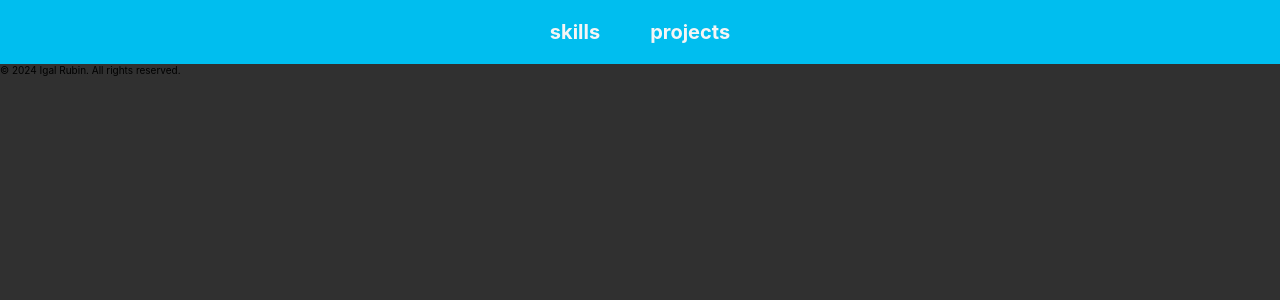
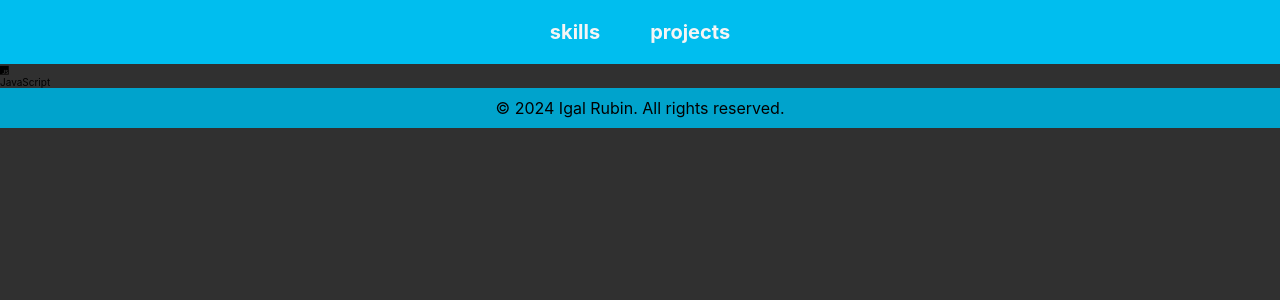
Before and after one commit to rubinigal/MyPortfolio, a React (Vite) app: page / in a window 1280 px wide. Shown: the top 300 px of the page. Built offline with nearby package versions, Linux system fonts and the light colour scheme.

Commit message:
added Skills section

```diff
--- a/index.html
+++ b/index.html
@@ -2,7 +2,7 @@
 <html lang="en">
   <head>
     <meta charset="UTF-8" />
-    <link rel="icon" type="image/svg+xml" href="/vite.svg" />
+    <link rel="stylesheet" href="https://cdnjs.cloudflare.com/ajax/libs/font-awesome/6.0.0/css/all.min.css">
     <meta name="viewport" content="width=device-width, initial-scale=1.0" />
     <title>Igal Rubin's Portfolio</title>
   </head>
--- a/src/App.tsx
+++ b/src/App.tsx
@@ -1,7 +1,7 @@
 //import { useState } from 'react'
 import Navbar from "./components/Navbar"
 import Footer from "./components/Footer"
-//import './App.css'
+import SkillsSection from "./components/SkillsSection"
 
 function App() {
 
@@ -10,6 +10,7 @@ function App() {
   return (
     <>
      <Navbar tabs={navList} />
+     <SkillsSection id={navList[0]} />
      <Footer/>
     </>
   )
--- a/src/components/Footer.tsx
+++ b/src/components/Footer.tsx
@@ -3,7 +3,9 @@ import '../styles/Footer.css'
 function Footer() {
 
     return(
-        <p>© 2024 Igal Rubin. All rights reserved.</p>
+        <footer>
+            <p>© 2024 Igal Rubin. All rights reserved.</p>
+        </footer>
     );
 }
 
--- /dev/null
+++ b/src/components/SkillsSection.tsx
@@ -0,0 +1,23 @@
+
+type SectionId = {
+    id: string
+}
+
+function SkillsSection(sectionId: SectionId) {
+
+    const listSkills = [
+        {icon: "fa-brands fa-js", iconName: "JavaScript"}
+    ]
+
+    return(
+    <div id={sectionId.id} className="skill-section">
+        {listSkills.map(skill =>
+        <div>
+            <i className={skill.icon}></i>
+            <p>{skill.iconName}</p>
+        </div>)}
+    </div>
+    );
+}
+
+export default SkillsSection
--- a/src/styles/Footer.css
+++ b/src/styles/Footer.css
@@ -0,0 +1,7 @@
+footer {
+    width: 100%;
+    background-color: var(--color-blue2);
+    font-size: medium;
+    text-align: center;
+    padding: 10px;
+}
```
